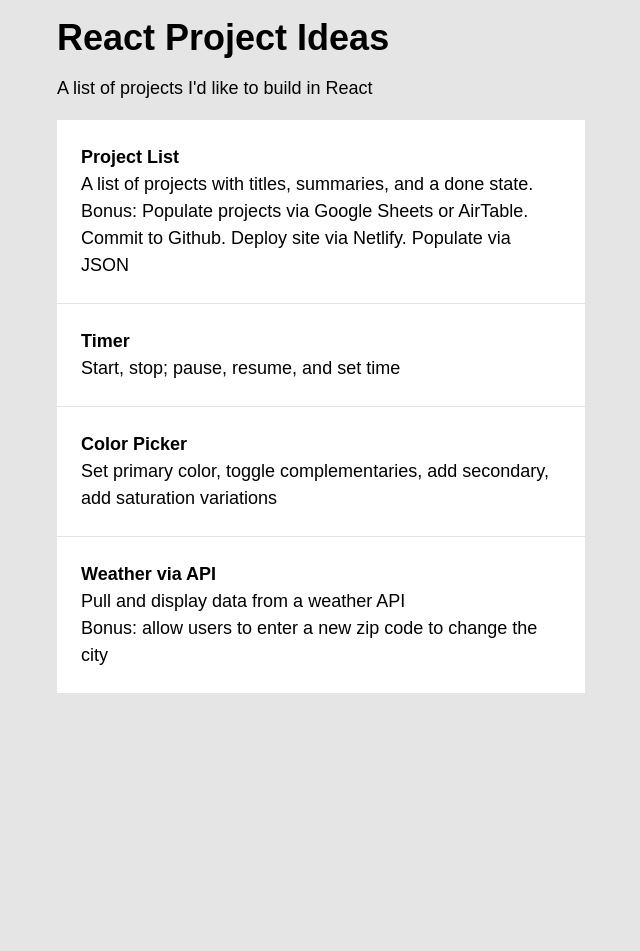
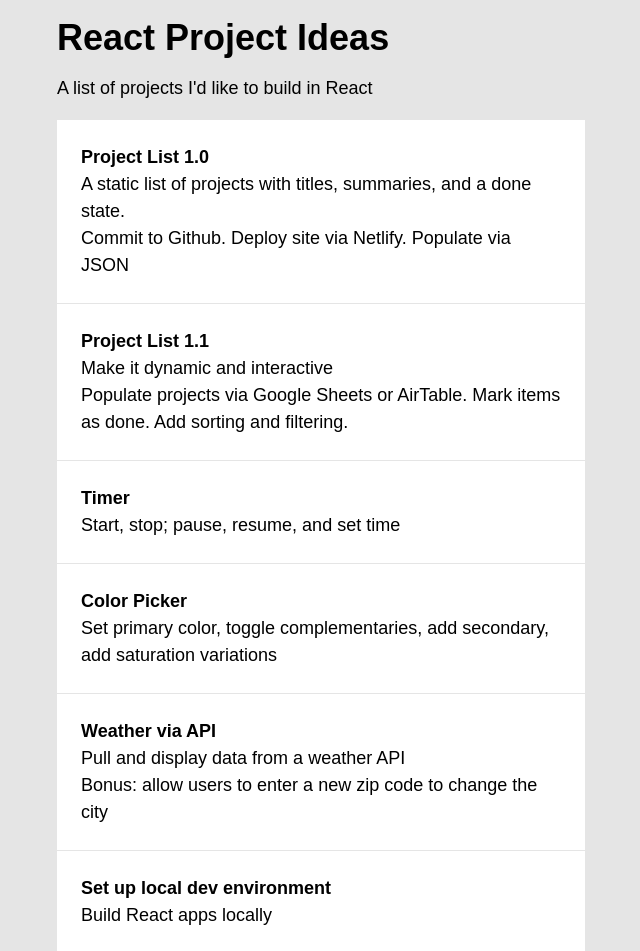
Before and after one commit to franciscohui/react-projects, a React (Create React App) app: page / in a window 1280 px wide. Shown: the top 951 px of the page, without its empty margins (343-983 px from the left). Before the commit the page ends 800 px from the top, so only its background shows below. Built offline with nearby package versions, Linux system fonts and the light colour scheme.

Commit message:
Add project ideas

```diff
--- a/src/Projects.js
+++ b/src/Projects.js
@@ -3,10 +3,16 @@ import "./styles.css";
 
 const projectListData = [
   {
-    title: "Project List",
-    summary: "A list of projects with titles, summaries, and a done state.",
+    title: "Project List 1.0",
+    summary:
+      "A static list of projects with titles, summaries, and a done state.",
+    detail: "Commit to Github. Deploy site via Netlify. Populate via JSON"
+  },
+  {
+    title: "Project List 1.1",
+    summary: "Make it dynamic and interactive",
     detail:
-      "Bonus: Populate projects via Google Sheets or AirTable. Commit to Github. Deploy site via Netlify. Populate via JSON"
+      "Populate projects via Google Sheets or AirTable. Mark items as done. Add sorting and filtering."
   },
   {
     title: "Timer",
@@ -23,12 +29,12 @@ const projectListData = [
     title: "Weather via API",
     summary: "Pull and display data from a weather API",
     detail: "Bonus: allow users to enter a new zip code to change the city"
+  },
+  {
+    title: "Set up local dev environment",
+    summary: "Build React apps locally",
+    detail: ""
   }
-  // {
-  //   title: "",
-  //   summary: "",
-  //   detail: ""
-  // },
 ];
 
 export default function Projects() {
```
